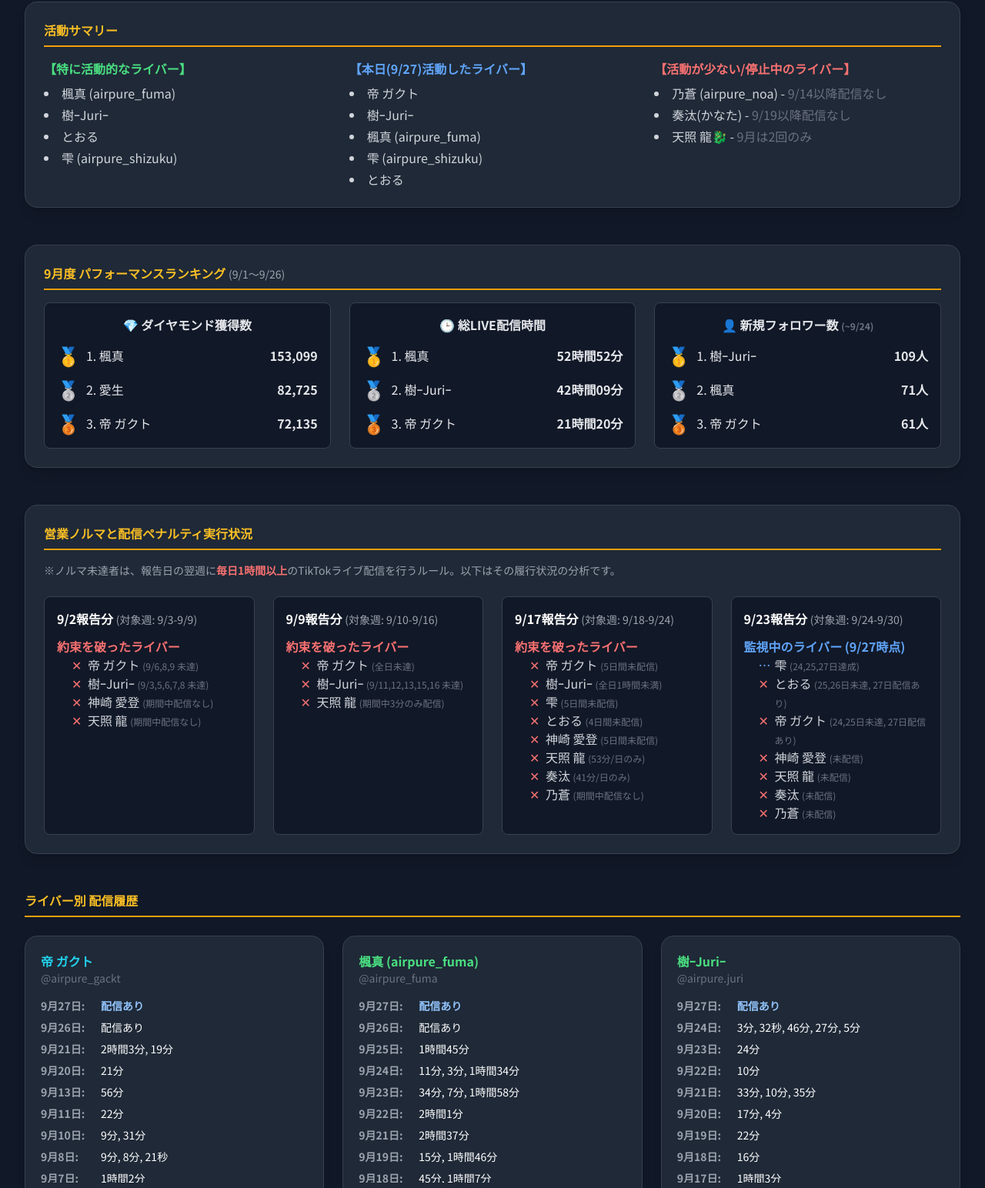
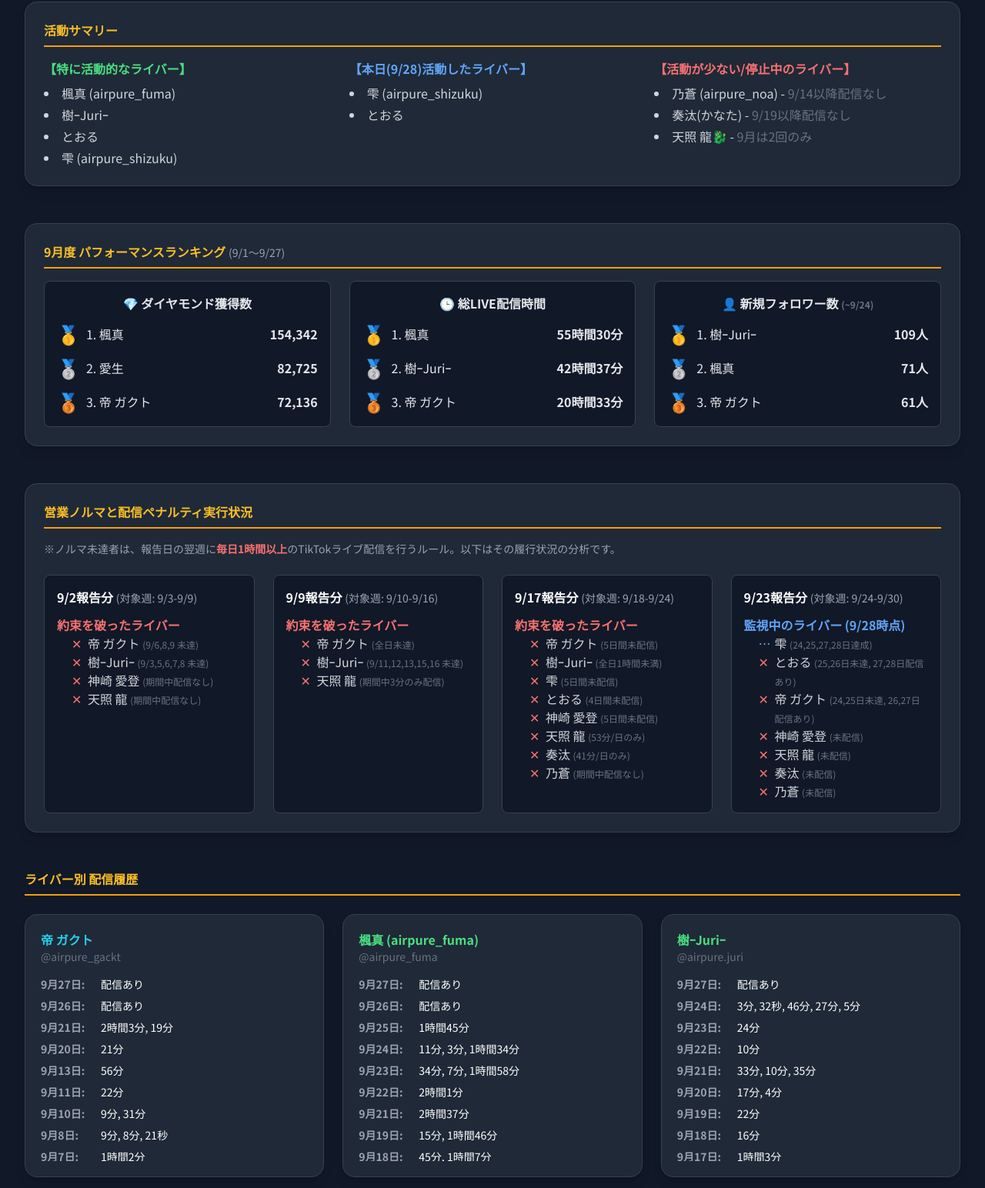
Before and after one commit to mappy0509/airpure-tiktok-report, a plain HTML site: page index.html in a window 1280 px wide. Shown: the part 140-1684 px from the top of the page at 77% size. Drawn offline with nearby package versions, Linux system fonts and the light colour scheme.

Commit message:
情報を更新

```diff
--- a/index.html
+++ b/index.html
@@ -75,11 +75,8 @@
                     </ul>
                 </div>
                 <div>
-                    <h3 class="font-semibold text-blue-400 mb-2">【本日(9/27)活動したライバー】</h3>
+                    <h3 class="font-semibold text-blue-400 mb-2">【本日(9/28)活動したライバー】</h3>
                     <ul class="list-disc list-inside text-gray-300 space-y-1">
-                        <li>帝 ガクト</li>
-                        <li>樹ｰJuriｰ</li>
-                        <li>楓真 (airpure_fuma)</li>
                         <li>雫 (airpure_shizuku)</li>
                         <li>とおる</li>
                     </ul>
@@ -97,24 +94,24 @@
 
         <!-- NEW SECTION: パフォーマンスランキング -->
         <div class="mb-12 bg-gray-800 p-6 rounded-2xl shadow-lg border border-gray-700">
-            <h2 class="font-bold mb-4 text-amber-400 border-b-2 border-amber-500 pb-2">9月度 パフォーマンスランキング <span class="text-sm font-normal text-gray-400">(9/1～9/26)</span></h2>
+            <h2 class="font-bold mb-4 text-amber-400 border-b-2 border-amber-500 pb-2">9月度 パフォーマンスランキング <span class="text-sm font-normal text-gray-400">(9/1～9/27)</span></h2>
             <div class="grid grid-cols-1 md:grid-cols-3 gap-6 text-gray-200">
                 <!-- ダイヤモンドランキング -->
                 <div class="bg-gray-900 border border-gray-700 rounded-lg p-4">
                     <h3 class="font-bold mb-3 text-center">💎 ダイヤモンド獲得数</h3>
                     <ul class="space-y-3">
-                        <li class="flex items-center"><span class="text-2xl text-yellow-400 mr-2">🥇</span> 1. 楓真 <span class="ml-auto font-semibold">153,099</span></li>
+                        <li class="flex items-center"><span class="text-2xl text-yellow-400 mr-2">🥇</span> 1. 楓真 <span class="ml-auto font-semibold">154,342</span></li>
                         <li class="flex items-center"><span class="text-2xl text-gray-400 mr-2">🥈</span> 2. 愛生 <span class="ml-auto font-semibold">82,725</span></li>
-                        <li class="flex items-center"><span class="text-2xl text-yellow-600 mr-2">🥉</span> 3. 帝 ガクト <span class="ml-auto font-semibold">72,135</span></li>
+                        <li class="flex items-center"><span class="text-2xl text-yellow-600 mr-2">🥉</span> 3. 帝 ガクト <span class="ml-auto font-semibold">72,136</span></li>
                     </ul>
                 </div>
                 <!-- 配信時間ランキング -->
                 <div class="bg-gray-900 border border-gray-700 rounded-lg p-4">
                     <h3 class="font-bold mb-3 text-center">🕒 総LIVE配信時間</h3>
                     <ul class="space-y-3">
-                        <li class="flex items-center"><span class="text-2xl text-yellow-400 mr-2">🥇</span> 1. 楓真 <span class="ml-auto font-semibold">52時間52分</span></li>
-                        <li class="flex items-center"><span class="text-2xl text-gray-400 mr-2">🥈</span> 2. 樹ｰJuriｰ <span class="ml-auto font-semibold">42時間09分</span></li>
-                        <li class="flex items-center"><span class="text-2xl text-yellow-600 mr-2">🥉</span> 3. 帝 ガクト <span class="ml-auto font-semibold">21時間20分</span></li>
+                        <li class="flex items-center"><span class="text-2xl text-yellow-400 mr-2">🥇</span> 1. 楓真 <span class="ml-auto font-semibold">55時間30分</span></li>
+                        <li class="flex items-center"><span class="text-2xl text-gray-400 mr-2">🥈</span> 2. 樹ｰJuriｰ <span class="ml-auto font-semibold">42時間37分</span></li>
+                        <li class="flex items-center"><span class="text-2xl text-yellow-600 mr-2">🥉</span> 3. 帝 ガクト <span class="ml-auto font-semibold">20時間33分</span></li>
                     </ul>
                 </div>
                 <!-- 新規フォロワーランキング (9/24時点) -->
@@ -177,11 +174,11 @@
                 <!-- 9/23報告分 -->
                 <div class="penalty-card bg-gray-900 border border-gray-700 rounded-lg p-4">
                     <h3 class="font-bold mb-3">9/23報告分 <span class="text-sm font-normal text-gray-400">(対象週: 9/24-9/30)</span></h3>
-                    <h4 class="font-semibold text-blue-400">監視中のライバー (9/27時点)</h4>
+                    <h4 class="font-semibold text-blue-400">監視中のライバー (9/28時点)</h4>
                     <ul class="text-gray-300">
-                        <li class="monitoring">雫 <span class="text-xs text-gray-500">(24,25,27日達成)</span></li>
-                        <li class="breaker">とおる <span class="text-xs text-gray-500">(25,26日未達, 27日配信あり)</span></li>
-                        <li class="breaker">帝 ガクト <span class="text-xs text-gray-500">(24,25日未達, 27日配信あり)</span></li>
+                        <li class="monitoring">雫 <span class="text-xs text-gray-500">(24,25,27,28日達成)</span></li>
+                        <li class="breaker">とおる <span class="text-xs text-gray-500">(25,26日未達, 27,28日配信あり)</span></li>
+                        <li class="breaker">帝 ガクト <span class="text-xs text-gray-500">(24,25日未達, 26,27日配信あり)</span></li>
                         <li class="breaker">神崎 愛登 <span class="text-xs text-gray-500">(未配信)</span></li>
                         <li class="breaker">天照 龍 <span class="text-xs text-gray-500">(未配信)</span></li>
                         <li class="breaker">奏汰 <span class="text-xs text-gray-500">(未配信)</span></li>
@@ -201,7 +198,7 @@
                 <h3 class="font-bold text-cyan-400">帝 ガクト</h3>
                 <p class="text-sm text-gray-500 mb-4">@airpure_gackt</p>
                 <div class="space-y-2 text-sm max-h-60 overflow-y-auto pr-2">
-                    <p class="flex items-start"><span class="date-badge font-semibold text-gray-400">9月27日:</span> <span class="ml-2 text-blue-300 font-bold">配信あり</span></p>
+                    <p class="flex items-start"><span class="date-badge font-semibold text-gray-400">9月27日:</span> <span class="ml-2">配信あり</span></p>
                     <p class="flex items-start"><span class="date-badge font-semibold text-gray-400">9月26日:</span> <span class="ml-2">配信あり</span></p>
                     <p class="flex items-start"><span class="date-badge font-semibold text-gray-400">9月21日:</span> <span class="ml-2">2時間3分, 19分</span></p>
                     <p class="flex items-start"><span class="date-badge font-semibold text-gray-400">9月20日:</span> <span class="ml-2">21分</span></p>
@@ -223,7 +220,7 @@
                 <h3 class="font-bold text-green-400">楓真 (airpure_fuma)</h3>
                 <p class="text-sm text-gray-500 mb-4">@airpure_fuma</p>
                 <div class="space-y-2 text-sm max-h-60 overflow-y-auto pr-2">
-                    <p class="flex items-start"><span class="date-badge font-semibold text-gray-400">9月27日:</span> <span class="ml-2 text-blue-300 font-bold">配信あり</span></p>
+                    <p class="flex items-start"><span class="date-badge font-semibold text-gray-400">9月27日:</span> <span class="ml-2">配信あり</span></p>
                     <p class="flex items-start"><span class="date-badge font-semibold text-gray-400">9月26日:</span> <span class="ml-2">配信あり</span></p>
                     <p class="flex items-start"><span class="date-badge font-semibold text-gray-400">9月25日:</span> <span class="ml-2">1時間45分</span></p>
                     <p class="flex items-start"><span class="date-badge font-semibold text-gray-400">9月24日:</span> <span class="ml-2">11分, 3分, 1時間34分</span></p>
@@ -254,7 +251,7 @@
                 <h3 class="font-bold text-green-400">樹ｰJuriｰ</h3>
                 <p class="text-sm text-gray-500 mb-4">@airpure.juri</p>
                 <div class="space-y-2 text-sm max-h-60 overflow-y-auto pr-2">
-                    <p class="flex items-start"><span class="date-badge font-semibold text-gray-400">9月27日:</span> <span class="ml-2 text-blue-300 font-bold">配信あり</span></p>
+                    <p class="flex items-start"><span class="date-badge font-semibold text-gray-400">9月27日:</span> <span class="ml-2">配信あり</span></p>
                     <p class="flex items-start"><span class="date-badge font-semibold text-gray-400">9月24日:</span> <span class="ml-2">3分, 32秒, 46分, 27分, 5分</span></p>
                     <p class="flex items-start"><span class="date-badge font-semibold text-gray-400">9月23日:</span> <span class="ml-2">24分</span></p>
                     <p class="flex items-start"><span class="date-badge font-semibold text-gray-400">9月22日:</span> <span class="ml-2">10分</span></p>
@@ -284,7 +281,8 @@
                 <h3 class="font-bold text-green-400">雫</h3>
                 <p class="text-sm text-gray-500 mb-4">@airpure_shizuku</p>
                 <div class="space-y-2 text-sm max-h-60 overflow-y-auto pr-2">
-                    <p class="flex items-start"><span class="date-badge font-semibold text-gray-400">9月27日:</span> <span class="ml-2 text-blue-300 font-bold">配信あり</span></p>
+                    <p class="flex items-start"><span class="date-badge font-semibold text-gray-400">9月28日:</span> <span class="ml-2 text-blue-300 font-bold">配信あり</span></p>
+                    <p class="flex items-start"><span class="date-badge font-semibold text-gray-400">9月27日:</span> <span class="ml-2">配信あり</span></p>
                     <p class="flex items-start"><span class="date-badge font-semibold text-gray-400">9月26日:</span> <span class="ml-2">配信あり</span></p>
                     <p class="flex items-start"><span class="date-badge font-semibold text-gray-400">9月25日:</span> <span class="ml-2">1時間41分</span></p>
                     <p class="flex items-start"><span class="date-badge font-semibold text-gray-400">9月24日:</span> <span class="ml-2">2分, 1時間1分, 43分</span></p>
@@ -306,7 +304,8 @@
                 <h3 class="font-bold text-green-400">とおる</h3>
                 <p class="text-sm text-gray-500 mb-4">@airpure_toru</p>
                 <div class="space-y-2 text-sm max-h-60 overflow-y-auto pr-2">
-                    <p class="flex items-start"><span class="date-badge font-semibold text-gray-400">9月27日:</span> <span class="ml-2 text-blue-300 font-bold">配信あり</span></p>
+                    <p class="flex items-start"><span class="date-badge font-semibold text-gray-400">9月28日:</span> <span class="ml-2 text-blue-300 font-bold">配信あり</span></p>
+                    <p class="flex items-start"><span class="date-badge font-semibold text-gray-400">9月27日:</span> <span class="ml-2">配信あり</span></p>
                     <p class="flex items-start"><span class="date-badge font-semibold text-gray-400">9月26日:</span> <span class="ml-2">配信あり</span></p>
                     <p class="flex items-start"><span class="date-badge font-semibold text-gray-400">9月25日:</span> <span class="ml-2">22分</span></p>
                     <p class="flex items-start"><span class="date-badge font-semibold text-gray-400">9月24日:</span> <span class="ml-2">3分, 9秒, 46分, 18分, 37分, 20分</span></p>
```
Also changed, not shown: 2 other files.
